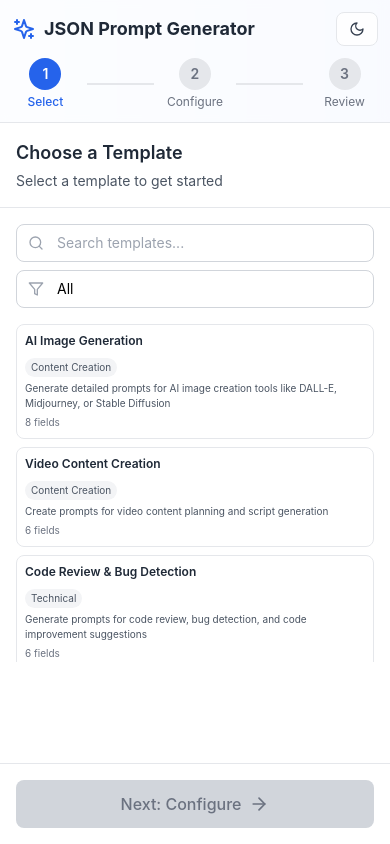
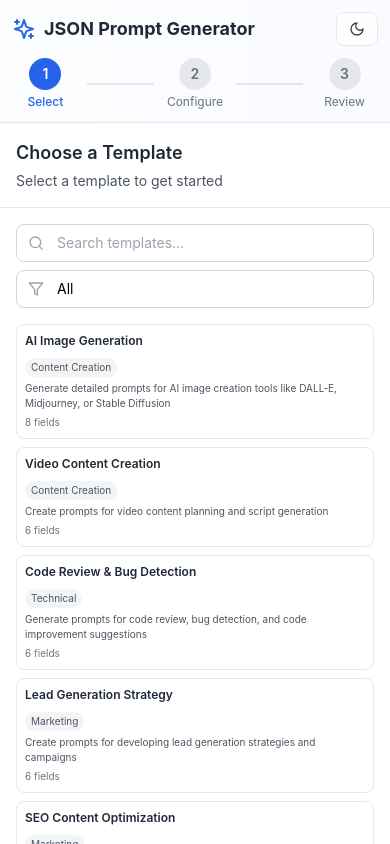
Before and after one commit to himanchalkaushale/Json_Prompt_Generator_Tool, a React (Vite) app: page / in a window 390 px wide. Built offline with nearby package versions, Linux system fonts and the light colour scheme.

Commit message:
fix(layout): responsive container tweaks for mobile and overflow

```diff
--- a/src/components/Pages/InputPage.jsx
+++ b/src/components/Pages/InputPage.jsx
@@ -187,7 +187,7 @@ const InputPage = () => {
                 Select a template to get started
               </p>
             </div>
-            <div className="flex-1 p-4 overflow-auto">
+            <div className="flex-1 min-h-0 p-4 overflow-hidden">
               <TemplateSelector />
             </div>
             <div className="p-4 border-t border-gray-200 dark:border-gray-700 bg-white dark:bg-gray-800">
@@ -218,7 +218,7 @@ const InputPage = () => {
                 {selectedTemplate.name}
               </p>
             </div>
-            <div className="flex-1 p-4 overflow-auto">
+            <div className="flex-1 min-h-0 p-4 overflow-hidden">
               <DynamicForm />
             </div>
             <div className="p-4 border-t border-gray-200 dark:border-gray-700 bg-white dark:bg-gray-800 space-y-2">
@@ -263,7 +263,7 @@ const InputPage = () => {
                 Check your configuration before generating
               </p>
             </div>
-            <div className="flex-1 p-4 overflow-auto">
+            <div className="flex-1 min-h-0 p-4 overflow-hidden">
               <div className="space-y-4">
                 <div className="bg-blue-50 dark:bg-blue-900/20 rounded-lg p-4">
                   <h3 className="font-semibold text-blue-800 dark:text-blue-200 mb-2">
@@ -374,8 +374,19 @@ const InputPage = () => {
                   <div className="w-56 h-56 bg-gradient-to-tr from-violet-400/20 to-fuchsia-400/20 rounded-full blur-3xl absolute -bottom-10 -right-10 animate-pulse" />
                 </div>
 
+                {/* Mobile message */}
+                <div className="lg:hidden text-center px-4">
+                  <div className="text-4xl mb-4">👈</div>
+                  <h3 className="text-xl font-bold text-gray-800 dark:text-white mb-2">
+                    Select a Template
+                  </h3>
+                  <p className="text-sm text-gray-600 dark:text-gray-300">
+                    Choose a template from the list above to get started
+                  </p>
+                </div>
+
                 {/* Desktop Quick Start */}
-                <div>
+                <div className="hidden lg:block">
                   <div className="text-center mb-6">
                     <div className="inline-flex items-center gap-2 px-3 py-1 rounded-full bg-blue-100 dark:bg-blue-900/30 text-blue-700 dark:text-blue-200 text-sm font-medium">
                       <Rocket className="w-4 h-4" />
--- a/src/components/TemplateSelector/TemplateSelector.jsx
+++ b/src/components/TemplateSelector/TemplateSelector.jsx
@@ -32,7 +32,7 @@ const TemplateSelector = () => {
   const categories = ['All', ...Object.values(TEMPLATE_CATEGORIES)]
 
   return (
-    <div className="space-y-4">
+    <div className="h-full flex flex-col gap-4">
       {/* Search and Filter */}
       <div className="flex flex-col sm:flex-row gap-2 sm:gap-4">
         <div className="relative flex-1">
@@ -62,7 +62,7 @@ const TemplateSelector = () => {
       </div>
 
       {/* Template Grid */}
-      <div className="grid grid-cols-1 gap-2 sm:gap-3 max-h-[40vh] sm:max-h-[50vh] lg:max-h-[calc(100vh-280px)] overflow-y-auto">
+      <div className="flex-1 min-h-0 grid grid-cols-1 gap-2 sm:gap-3 overflow-y-auto">
         {filteredTemplates.map(template => (
           <TemplateCard
             key={template.id}
```
